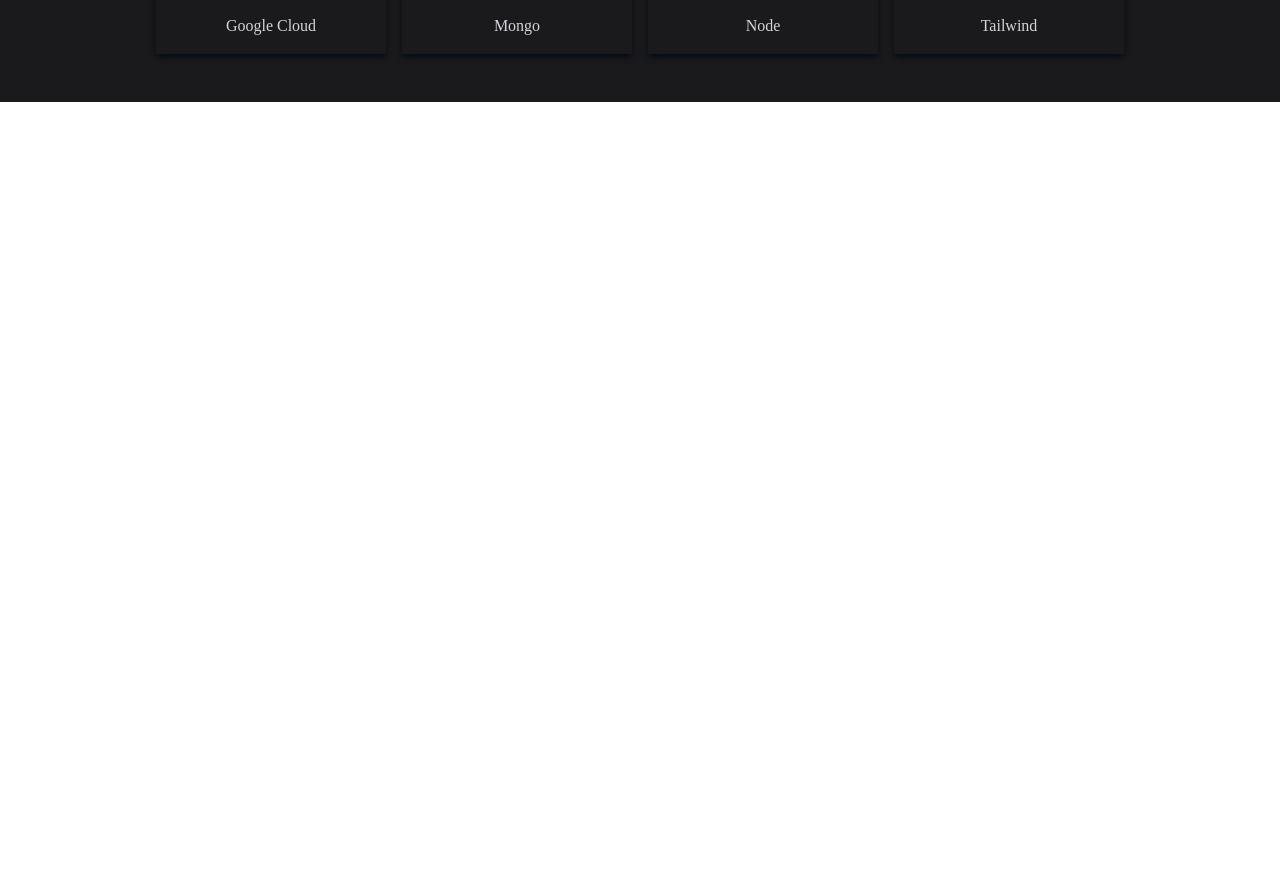
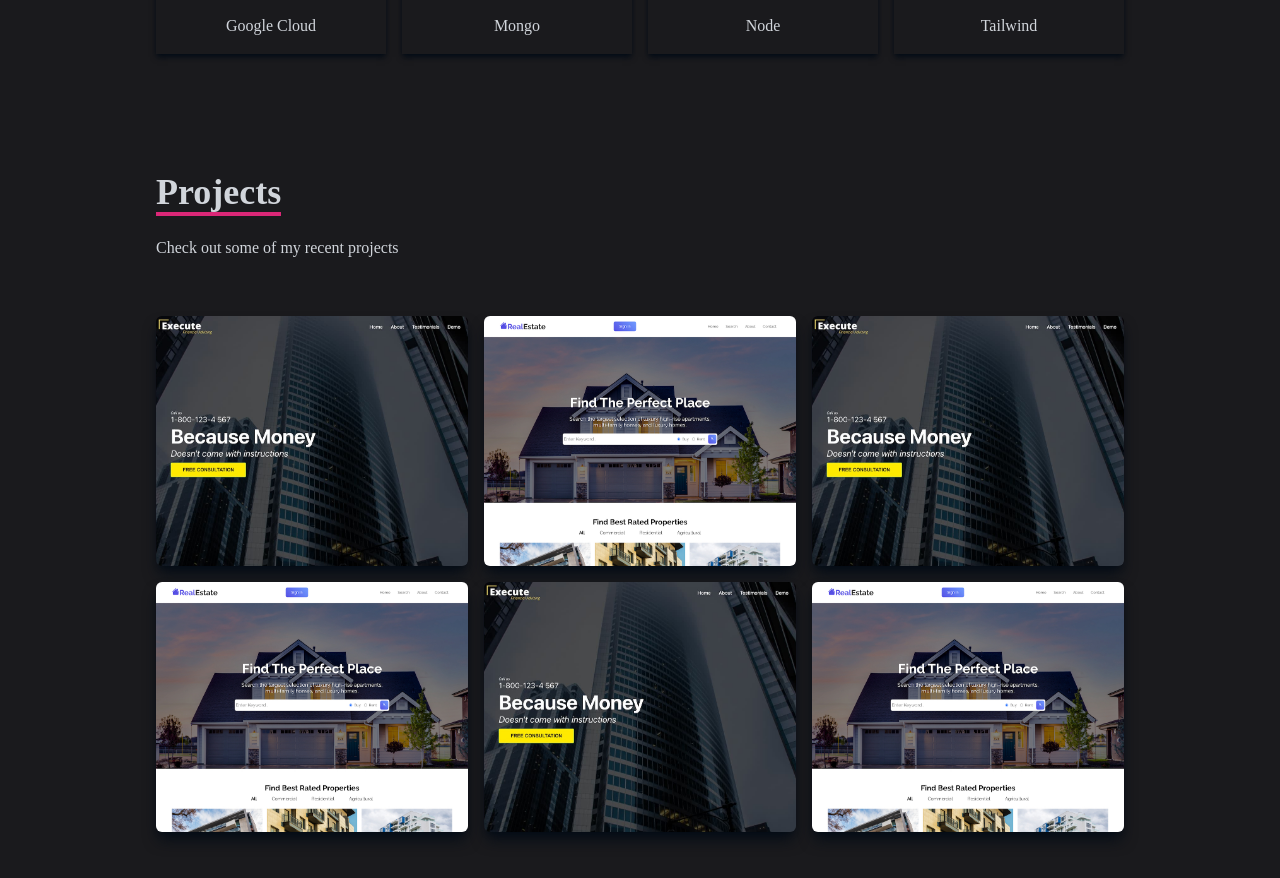
Before and after one commit to masnapp/portfolio, a React (Create React App) app: page / in a window 1280 px wide. Shown: the part 1978-2856 px from the top of the page. Before the commit the page ends 2080 px from the top, so only its background shows below. Built offline with nearby package versions, Linux system fonts and the light colour scheme.

Commit message:
pushing more work on website

```diff
--- a/src/App.js
+++ b/src/App.js
@@ -2,6 +2,7 @@
 import Home from "./components/Home";
 import About from "./components/About";
 import Skills from "./components/Skills";
+import Projects from "./components/Projects";
 
 function App() {
   return (
@@ -10,6 +11,7 @@
       <Home />
       <About />
       <Skills />
+      <Projects />
     </div>
   );
 }
--- /dev/null
+++ b/src/components/Projects.jsx
@@ -0,0 +1,166 @@
+import React from 'react';
+import WorkImg from '../assets/workImg.jpeg';
+import realEstate from '../assets/realestate.jpg';
+
+const Projects = () => {
+  return (
+    <div name='projects' className='w-full md:h-screen text-gray-300 bg-[#1a1a1d]'>
+      <div className='max-w-[1000px] mx-auto p-4 flex flex-col justify-center w-full h-full'>
+        <div className='pb-8'>
+          <p className='text-4xl font-bold inline border-b-4 text-gray-300 border-pink-600'>
+            Projects
+          </p>
+          <p className='py-6'>Check out some of my recent projects</p>
+        </div>
+
+{/* Container */}
+        <div className='grid sm:grid-cols-2 md:grid-cols-3 gap-4'>
+
+            {/* Grid Item */}
+          <div
+            style={{ backgroundImage: `url(${WorkImg})` }}
+            className='shadow-lg shadow-[#040c16] group container rounded-md flex justify-center items-center mx-auto content-div'
+          >
+            {/* Hover Effects */}
+            <div className='opacity-0 group-hover:opacity-100'>
+              <span className='text-2xl font-bold text-white tracking-wider'>
+                React JS Application
+              </span>
+              <div className='pt-8 text-center'>
+                <a href='/'>
+                  <button className='text-center rounded-lg px-4 py-3 m-2 bg-white text-gray-700 font-bold text-lg'>
+                    Demo
+                  </button>
+                </a>
+                <a href='/'>
+                  <button className='text-center rounded-lg px-4 py-3 m-2 bg-white text-gray-700 font-bold text-lg'>
+                    Code
+                  </button>
+                </a>
+              </div>
+            </div>
+          </div>
+          <div
+            style={{ backgroundImage: `url(${realEstate})` }}
+            className='shadow-lg shadow-[#040c16] group container rounded-md flex justify-center items-center mx-auto content-div'
+          >
+            {/* Hover Effects */}
+            <div className='opacity-0 group-hover:opacity-100'>
+              <span className='text-2xl font-bold text-white tracking-wider'>
+                React JS Application
+              </span>
+              <div className='pt-8 text-center'>
+                <a href='/'>
+                  <button className='text-center rounded-lg px-4 py-3 m-2 bg-white text-gray-700 font-bold text-lg'>
+                    Demo
+                  </button>
+                </a>
+                <a href='/'>
+                  <button className='text-center rounded-lg px-4 py-3 m-2 bg-white text-gray-700 font-bold text-lg'>
+                    Code
+                  </button>
+                </a>
+              </div>
+            </div>
+          </div>
+            {/* Grid Item */}
+          <div
+            style={{ backgroundImage: `url(${WorkImg})` }}
+            className='shadow-lg shadow-[#040c16] group container rounded-md flex justify-center items-center mx-auto content-div'
+          >
+            {/* Hover Effects */}
+            <div className='opacity-0 group-hover:opacity-100'>
+              <span className='text-2xl font-bold text-white tracking-wider'>
+                React JS Application
+              </span>
+              <div className='pt-8 text-center'>
+                <a href='/'>
+                  <button className='text-center rounded-lg px-4 py-3 m-2 bg-white text-gray-700 font-bold text-lg'>
+                    Demo
+                  </button>
+                </a>
+                <a href='/'>
+                  <button className='text-center rounded-lg px-4 py-3 m-2 bg-white text-gray-700 font-bold text-lg'>
+                    Code
+                  </button>
+                </a>
+              </div>
+            </div>
+          </div>
+          <div
+            style={{ backgroundImage: `url(${realEstate})` }}
+            className='shadow-lg shadow-[#040c16] group container rounded-md flex justify-center items-center mx-auto content-div'
+          >
+            {/* Hover Effects */}
+            <div className='opacity-0 group-hover:opacity-100'>
+              <span className='text-2xl font-bold text-white tracking-wider'>
+                React JS Application
+              </span>
+              <div className='pt-8 text-center'>
+                <a href='/'>
+                  <button className='text-center rounded-lg px-4 py-3 m-2 bg-white text-gray-700 font-bold text-lg'>
+                    Demo
+                  </button>
+                </a>
+                <a href='/'>
+                  <button className='text-center rounded-lg px-4 py-3 m-2 bg-white text-gray-700 font-bold text-lg'>
+                    Code
+                  </button>
+                </a>
+              </div>
+            </div>
+          </div>
+            {/* Grid Item */}
+          <div
+            style={{ backgroundImage: `url(${WorkImg})` }}
+            className='shadow-lg shadow-[#040c16] group container rounded-md flex justify-center items-center mx-auto content-div'
+          >
+            {/* Hover Effects */}
+            <div className='opacity-0 group-hover:opacity-100'>
+              <span className='text-2xl font-bold text-white tracking-wider'>
+                React JS Application
+              </span>
+              <div className='pt-8 text-center'>
+                <a href='/'>
+                  <button className='text-center rounded-lg px-4 py-3 m-2 bg-white text-gray-700 font-bold text-lg'>
+                    Demo
+                  </button>
+                </a>
+                <a href='/'>
+                  <button className='text-center rounded-lg px-4 py-3 m-2 bg-white text-gray-700 font-bold text-lg'>
+                    Code
+                  </button>
+                </a>
+              </div>
+            </div>
+          </div>
+          <div
+            style={{ backgroundImage: `url(${realEstate})` }}
+            className='shadow-lg shadow-[#040c16] group container rounded-md flex justify-center items-center mx-auto content-div'
+          >
+            {/* Hover Effects */}
+            <div className='opacity-0 group-hover:opacity-100'>
+              <span className='text-2xl font-bold text-white tracking-wider'>
+                React JS Application
+              </span>
+              <div className='pt-8 text-center'>
+                <a href='/'>
+                  <button className='text-center rounded-lg px-4 py-3 m-2 bg-white text-gray-700 font-bold text-lg'>
+                    Demo
+                  </button>
+                </a>
+                <a href='/'>
+                  <button className='text-center rounded-lg px-4 py-3 m-2 bg-white text-gray-700 font-bold text-lg'>
+                    Code
+                  </button>
+                </a>
+              </div>
+            </div>
+          </div>
+        </div>
+      </div>
+    </div>
+  );
+};
+
+export default Projects;
--- a/src/components/Skills.jsx
+++ b/src/components/Skills.jsx
@@ -17,7 +17,7 @@
         <div className='max-w-[1000px] mx-auto p-4 flex flex-col justify-center w-full h-full'>
             <div>
                 <p className='text-4xl font-bold inline border-b-4 border-pink-600'>Experience</p>
-                <p className='py-4'>//These are the technologies I've worked with </p>
+                <p className='py-4'>These are some of the technologies I've worked with </p>
             </div>
 
             <div className='w-full grid grid-cols-2 sm:grid-cols-4 gap-4 text-center py-8'>
@@ -53,7 +53,10 @@
                     <img className='w-20 mx-auto' src={Tailwind} alt="Tailwind icon" />
                     <p className='my-4'>Tailwind</p>
                 </div>
+
+
             </div>
+
         </div>
 
     </div>
--- a/src/index.css
+++ b/src/index.css
@@ -14,3 +14,18 @@
 
     }
 }
+
+.content-div {
+    background-repeat: no-repeat;
+    background-size: cover;
+    background-position: center;
+    height: 250px;
+}
+
+.content-div:hover {
+    background-image: linear-gradient(
+        to right,
+        rgba(112, 157, 255, 0.2),
+        hsla(242, 74%, 61%, 0.2)
+    )!important;
+}
```
